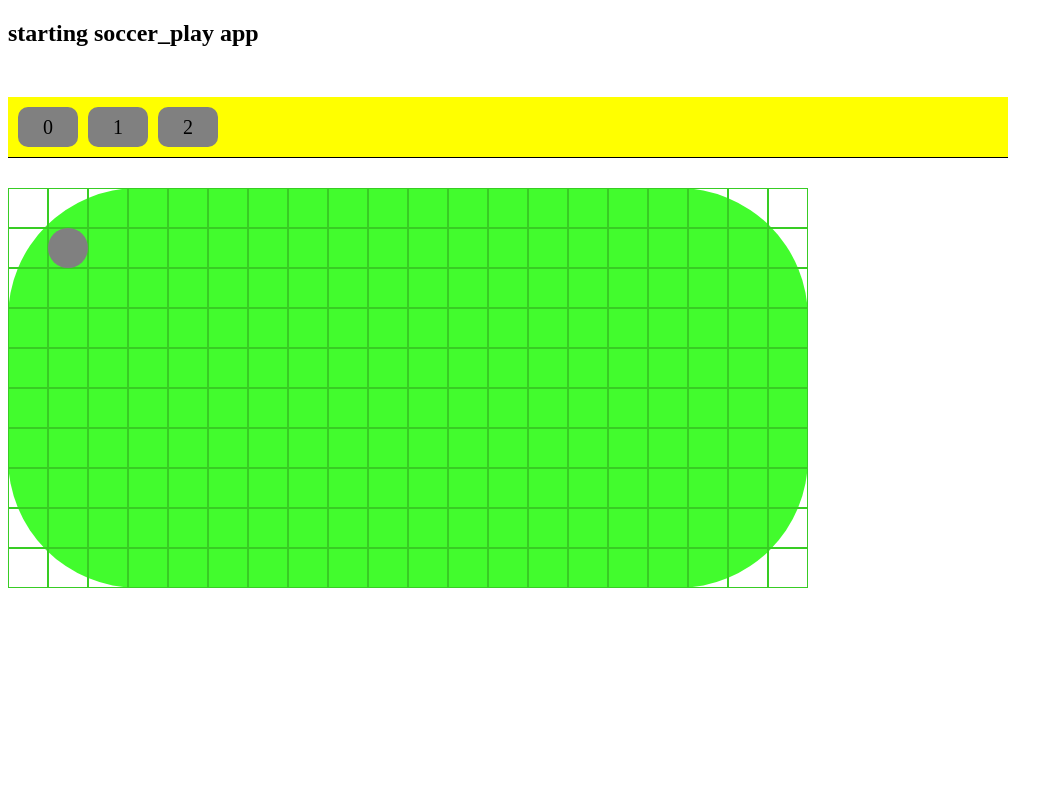
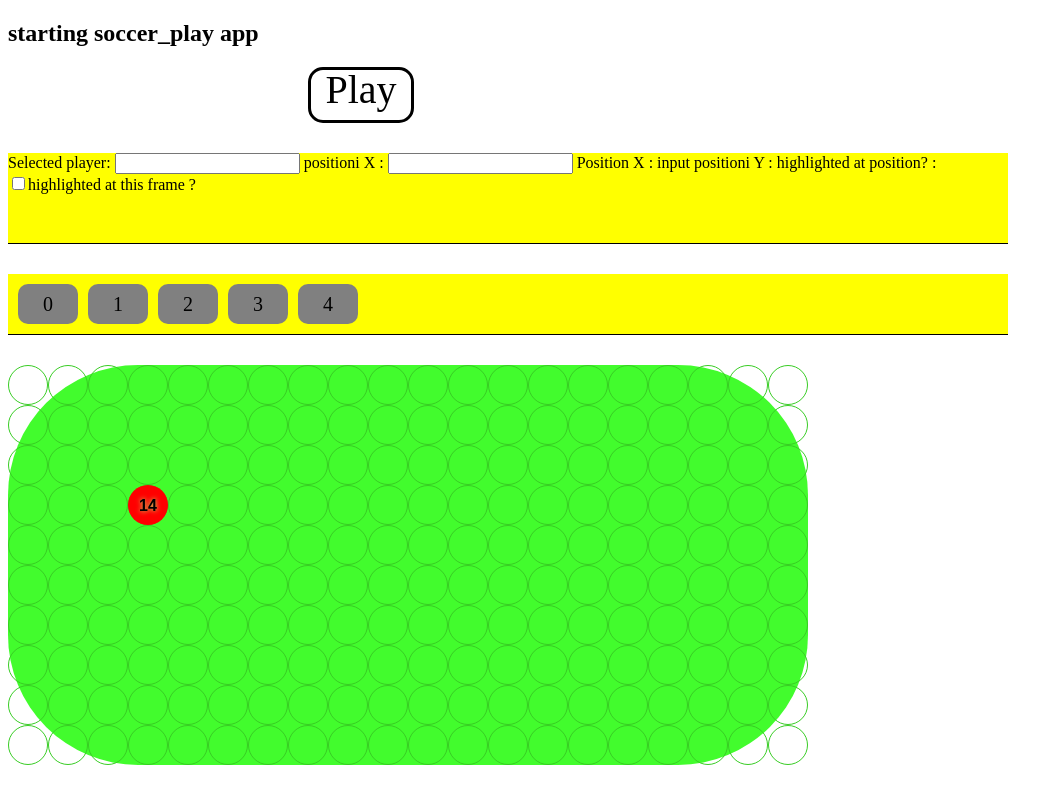
Before and after one commit to mariansudrea/playmaker_app, a website: page index.html at #!/test in a window 1280 px wide. Shown: the whole page, without its empty margins (0-1063 px from the left). Drawn offline with nearby package versions, Linux system fonts and the light colour scheme.

Commit message:
moving_done_on_to_ui

```diff
--- a/js/test/_test.html
+++ b/js/test/_test.html
@@ -1,12 +1,28 @@
+	<div class="playback_button" ng-click="playback()">
+		Play
+	</div>
+	<div class="selected_player_controls">
+		Selected player:
+			<input ng-model="selected_player.jersey_number"></input>
+		positioni X :
+			<input ng-model="selected_player.frames[current_frame_index].posX" ng-change="updateSelectedPlayer()">
+			</input>
+		Position X : input
+		positioni Y : {{ selected_player.frames[current_frame_index].posY }}
+		highlighted at position? : {{ selected_player.frames[current_frame_index].highlighted }}
+		</br>
+		<input ng-change="updateSelectedPlayer()" ng-model="selected_player.frames[current_frame_index].highlighted" type="checkbox">highlighted at this frame ?</input>
+	</div>
 	<div class="frame_selector_area">
 		<div class="frame_selector_button" ng-click="goToFrame(i)" ng-repeat="i in frames">
 			{{ i }}
 		</div>
 	</div>
 <div class="field">
-	<div class="grid_square" ng-repeat="i in grid_size">
+	<div class="grid_square" ng-repeat="i in grid_size" ng-click="moveSelectedPlayer(i)">
 	</div>
-	<div class="player" ng-style="i.current_style" ng-repeat="i in players">
+	<div ng-click="toggleSelected(i)" class="player" ng-style="i.current_style" ng-repeat="i in players">
+		{{ i.jersey_number }}
 	<!--div class="player" ng-repeat="i in players" ng-class="player1.position"-->
 	</div>
 </div>
--- a/js/test/testController.js
+++ b/js/test/testController.js
@@ -1,4 +1,4 @@
-app.controller('testController', ['$scope', function($scope){
+app.controller('testController', ['$scope','$timeout', function($scope,$timeout){
 	$scope.test = 23;
 	$scope.testFunction = function(){
 		return "it works."
@@ -7,18 +7,28 @@ app.controller('testController', ['$scope', function($scope){
 	$scope.players = [];
 	$scope.grid_size = [];
 	$scope.grid_size.length = 200;
+	$scope.selected_player = null;
+
+
+// Grid init with X/Y coordinates for each.
+
 	for (var i = 0; i < $scope.grid_size.length ; i++ ){
-		$scope.grid_size[i] = i;
+		$scope.grid_size[i] = { posX: i % 20,
+								posY: Math.floor(i/20)
+			};
 	}
 
-//	Player Prototype
+//	Player Prototypes / Mocks
 
 	$scope.player1 = {
+		selected: false,
 		current_style:  { 	top:		"40px",
 							left:		"40px",
 			},
 		frames: [	{ 	posX: "2",	posY: "4" },
 					{ 	posX: "4",	posY: "5" },
+					{ 	posX: "5",	posY: "9" },
+					{ 	posX: "6",	posY: "5" },
 					{ 	posX: "11",	posY: "1" }
 			] ,
 		transitionTo:	function(index){
@@ -29,31 +39,115 @@ app.controller('testController', ['$scope', function($scope){
 			}
 
 	}
+	$scope.player2 = {
+		default_color: '#ff0000',
+		jersey_number: 14,
+		default_shadow: 'none',
+		current_style:  { 	top:		"120px",
+							left:		"120px",
+					'background-color': 	'#ff0000',
+			},
+		frames: [	{ 	posX: "10",	posY: "5" },
+					{ 	posX: "7",	posY: "7", highlighted: true},
+					{ 	posX: "8",	posY: "2", highlighted: false },
+					{ 	posX: "9",	posY: "7" },
+					{ 	posX: "3",	posY: "4" }
+			] ,
+		transitionTo:	function(index){
+				if ( this.frames[index].highlighted == true ){
+					console.log('%c true value found for highlighted', 'color:red');
+					console.log('this.highlighted = ' + this.frames[index].highlighted);
+					this.calculated_color = this.default_color ;
+//					this.calculated_shadow = "0px 0px 20px 6px rgba(255, 0, 0, 1)"
+					this.calculated_shadow = "0px 0px 20px 6px "+ this.default_color;
+				} else {
+					this.calculated_color = this.default_color;
+					this.calculated_shadow = this.default_shadow;
+				}
+				this.current_style= {
+						top: ( this.frames[index].posY * 40 ) + "px",
+						left: ( this.frames[index].posX * 40 ) + "px",
+						'background-color': this.calculated_color,
+						'box-shadow': this.calculated_shadow,
+						//add more dialects
+						'border': ( this.frames[index].highlighted == true ? '1px solid #38cc24' : "1 px solid transparent" )
+					}
+			}
+
+	}
 //  ************END PLAYER PROTOTYPE
 //
 	$scope.player1.position = "p4";
 
 	$scope.players.push($scope.player1);
+	$scope.players.push($scope.player2);
+	console.log('players length: ' + $scope.players.length);
+	$scope.frames = [0,1,2,3,4];
+	$scope.current_frame_index = 0;
 
-	$scope.frames = [0,1,2];
-	$scope.current_frame_index = 0;
 //	GENERAL FUNCTIONS
+
 	$scope.goToFrame = function(destination_frame_index){
 //		console.log('starting go to frame function');
 		console.log('destination frame: ' + destination_frame_index);
 		console.log('current frame: ' + $scope.current_frame_index);
 		for ( var i = 0 ; i < $scope.players.length ; i++ ){
+//			console.log('handling player : ' + i);
 			if ( destination_frame_index > $scope.current_frame_index ){
 				$scope.players[i].transitionTo(destination_frame_index);
-				$scope.current_frame_index = destination_frame_index;
-				console.log('Going up');
+//				console.log('Going up');
 //				console.log('players ' + i + " posX: " + $scope.players[i].frames[$scope.current_frame_index].posX);
 			} else if ( destination_frame_index < $scope.current_frame_index ){
-				console.log('Going down');
+//				console.log('Going down');
 				$scope.players[i].transitionTo(destination_frame_index);
-				$scope.current_frame_index = destination_frame_index;
 			}
+		}
+		$scope.current_frame_index = destination_frame_index;
+	}
+
+	$scope.playback = function(){
+//		$scope.current_frame_index = 0;
+
+
+		var goToNext = function(){
+			$scope.goToFrame($scope.current_frame_index+1)
+			if ( $scope.current_frame_index < $scope.frames.length-1 ) {
+				$timeout( function(){goToNext()}, 1500 )
+			}
+		}
+		if ( $scope.current_frame_index != 0 ){
+			$scope.goToFrame(0);
+			$timeout( function(){ goToNext() },2300)
+		} else {
+			goToNext()
 		}
 	}
 
+	$scope.toggleSelected = function(target_player){
+		console.log('clicked on player jersey: ' + target_player.jersey_number);
+		if ($scope.selected_player === target_player){
+			$scope.selected_player = null;
+		} else { $scope.selected_player = target_player }
+	}
+	$scope.updateSelectedPlayer = function(){
+		console.log('Updating selected player : ' + $scope.selected_player);
+		$scope.selected_player.current_style.left = ( $scope.selected_player.frames[$scope.current_frame_index].posX * 40 ) + "px";
+		$scope.selected_player.current_style.top = ( $scope.selected_player.frames[$scope.current_frame_index].posY * 40 ) + "px";
+		$scope.selected_player.current_style.border = ( $scope.selected_player.frames[$scope.current_frame_index].highlighted == true ? '1px solid #38cc24' : "1 px solid transparent" )
+		$scope.selected_player.current_style['box-shadow'] = ( $scope.selected_player.frames[$scope.current_frame_index].highlighted == true ? "0px 0px 20px 6px " + $scope.selected_player.default_color : "none" )
+	}
+
+	$scope.moveSelectedPlayer = function(grid_square_object){
+		if ( $scope.selected_player != null ) {
+			console.log('move selected function triggered');
+			$scope.selected_player.frames[$scope.current_frame_index].posX = grid_square_object.posX;
+			$scope.selected_player.frames[$scope.current_frame_index].posY = grid_square_object.posY;
+			$scope.updateSelectedPlayer();
+		}
+	}
+
+	$scope.toggleHighlighted = function(){
+		//$scope.selected_player.frames[current_frame_index].highlighted = ( $scope.selected_player.frames[current_frame_index] == true ? false : true )
+		$scope.updateSelectedPlayer();
+	}
 }])
--- a/style.css
+++ b/style.css
@@ -15,15 +15,26 @@ height:38px;
 border:1px solid #38cc24;
 position:relative;
 float:left;
+border-radius:20px;
+}
+.grid_square:hover
+{
+background-color:pink;
 }
 .player
 {
 position:absolute;
-width:40px;
-height:40px;
+width:38px;
+height:38px;
+line-height:40px;
+font-weight: 800;
+font-family:sans-serif;
+text-align:center;
 border-radius:20px;
-background-color:gray;
-transition:2s all;
+border:1px solid transparent;
+text-shadow: 0px 0px 5px rgba(172, 255, 117, 1);
+/*background-color:gray;*/
+transition:1.5s all cubic-bezier(.5,0,.5,1);
 }
 .frame_selector_area
 {
@@ -48,3 +59,33 @@ font-size:20px;
 line-height:40px;
 text-align:center
 }
+.playback_button
+{
+position:relative;
+float:left;
+width:100px;
+margin-left:300px;
+height:50px;
+font-size:40px;
+line-height:40px;
+border:3px solid black;
+border-radius:15px;
+text-align:center;
+}
+.highlighted
+{
+-webkit-box-shadow: 0px 0px 60px 0px rgba(50, 245, 50, 1);
+-moz-box-shadow:    0px 0px 60px 0px rgba(50, 245, 50, 1);
+box-shadow:         0px 0px 60px 0px rgba(250, 245, 250, 1);
+background-color:black !important;
+}
+.selected_player_controls
+{
+width:1000px;
+margin: 30px 0 0 0;
+height:90px;
+background-color:yellow;
+border-bottom:1px solid black;
+position:relative;
+float:left;
+}
```
Also changed, not shown: 3 other files.
